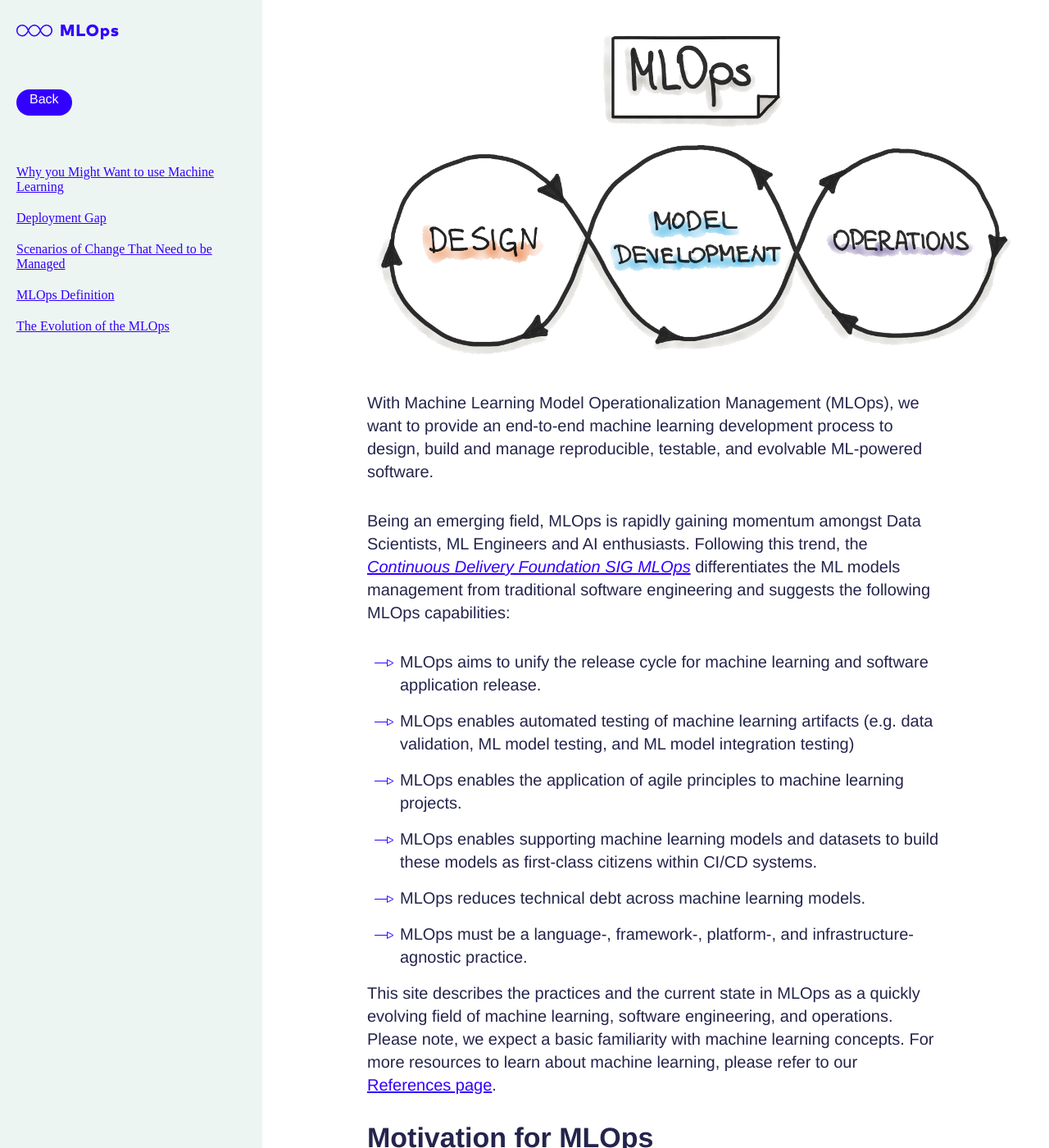
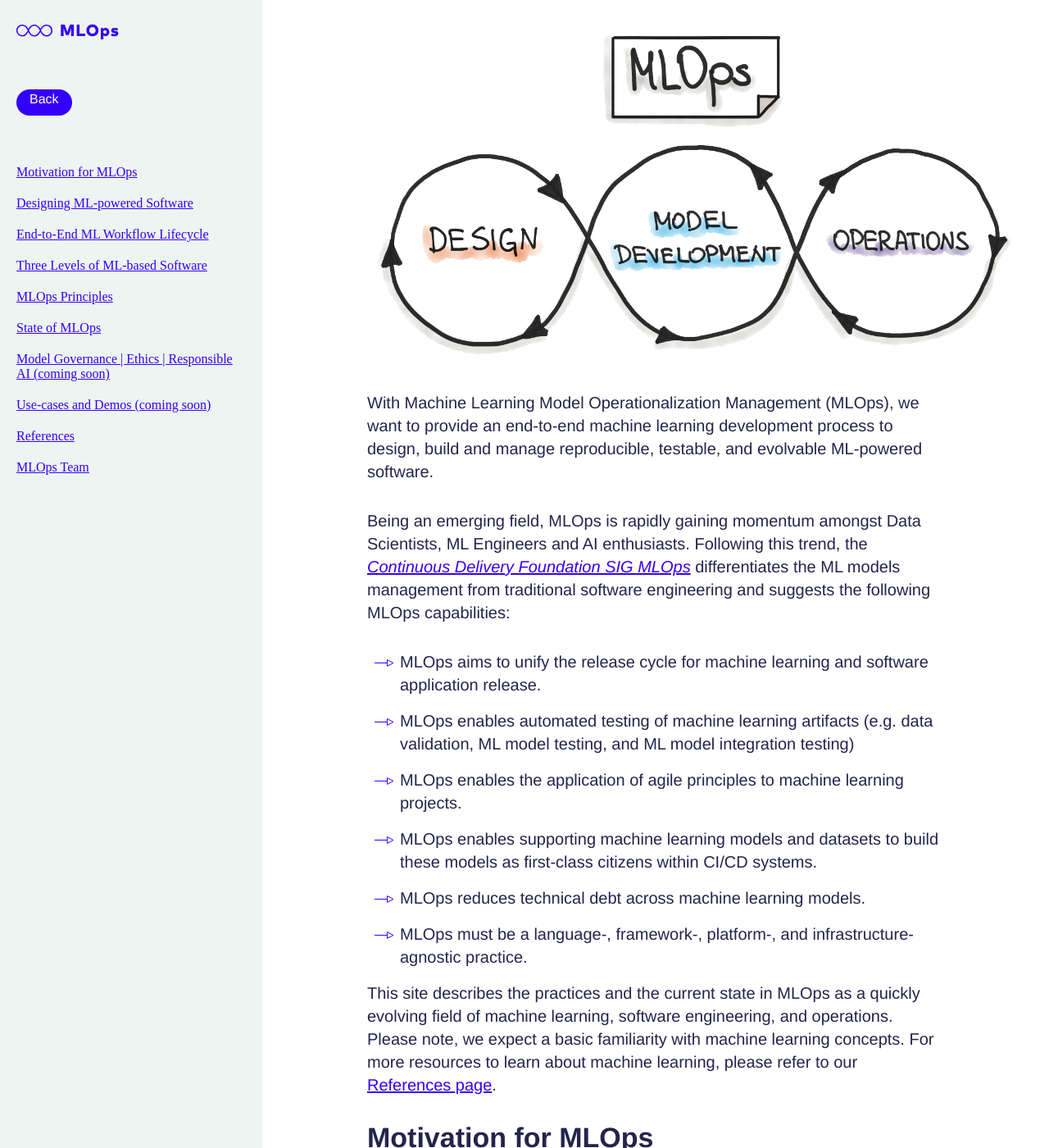
Before and after one commit to innoq/ml-ops.org, a Jekyll site: the page built from index_old.md, in a window 1280 px wide and 1400 px high. Shown: the whole window at 82% size. Built offline with Jekyll 4.4.1, drawn with Linux system fonts in a browser that asks for light colours; some web fonts are replaced.

Commit message:
Generate TOC via web component

```diff
--- a/_layouts/article.html
+++ b/_layouts/article.html
@@ -28,14 +28,9 @@
   <body>
     <nav class="sidenav">
         <img class="header__logo" src="/assets/mlops_header_logo.svg" alt="MLOps Logo">
-        <a class="sidenav__back button" href="/index.html">Back</a>
-        <div class="sidenav__links">
-            <a href="#" class="sidenav__link">Why you Might Want to use Machine Learning</a>
-            <a href="#" class="sidenav__link">Deployment Gap</a>
-            <a href="#" class="sidenav__link">Scenarios of Change That Need to be Managed</a>
-            <a href="#" class="sidenav__link">MLOps Definition</a>
-            <a href="#" class="sidenav__link">The Evolution of the MLOps</a>
-        </div>
+        <a class="sidenav__back button" href="/">Back</a>
+        <sidenav-links class="sidenav__links">
+        </sidenav-links>
     </nav>
 
     <main>
@@ -57,6 +52,7 @@
         </article>
     </main>
 
+    <script src="/assets/components.js"></script>
     <script src="https://assets.innoq.com/chenin.js"></script>
     <script>
         new Chenin({siteId: 7, hashMode: false})
--- /dev/null
+++ b/assets/components.js
@@ -0,0 +1,19 @@
+if (this.customElements) {
+
+    class SidenavLinks extends HTMLElement {
+        connectedCallback () {
+            const toc = document.querySelectorAll('h2')
+            for (const chapter of toc) {
+                const link = document.createElement('a')
+                link.classList.add('sidenav__link')
+                link.href = '#' + chapter.id
+                link.innerHTML = chapter.innerHTML
+                console.log(link)
+                this.appendChild(link)
+            }
+        }
+    }
+
+    customElements.define('sidenav-links', SidenavLinks)
+
+}
--- a/css/main.css
+++ b/css/main.css
@@ -5,6 +5,7 @@
 
 html {
   font-size: 16px;
+  scroll-behavior: smooth;
 }
 
 /* Colors */
@@ -132,6 +133,7 @@ table td {
 }
 
 .sidenav__links {
+  display: block;
   padding-top: 60px;
 }
 
```
Also changed, not shown: content/phase-zero.md (+0 -1 lines).
